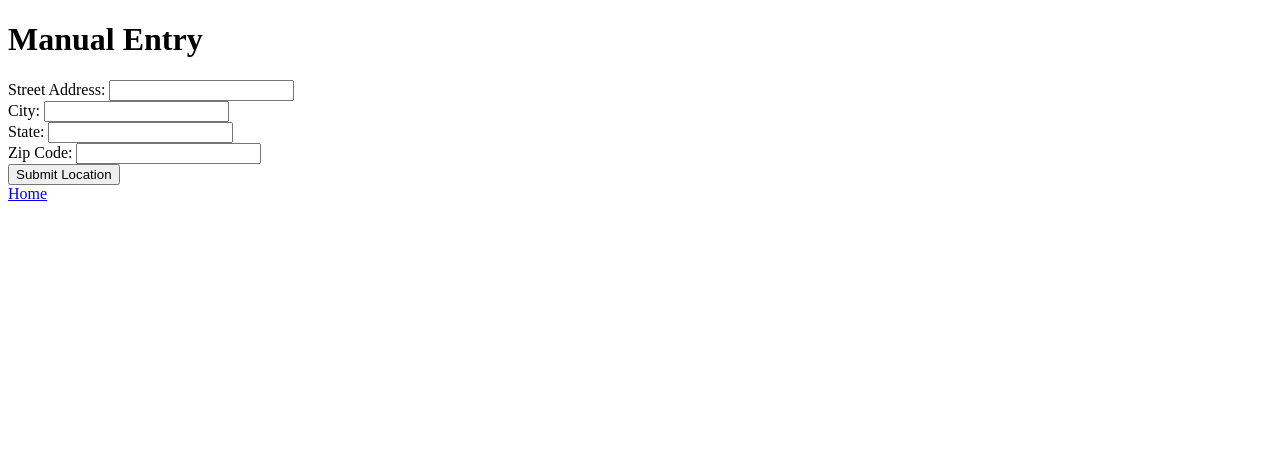
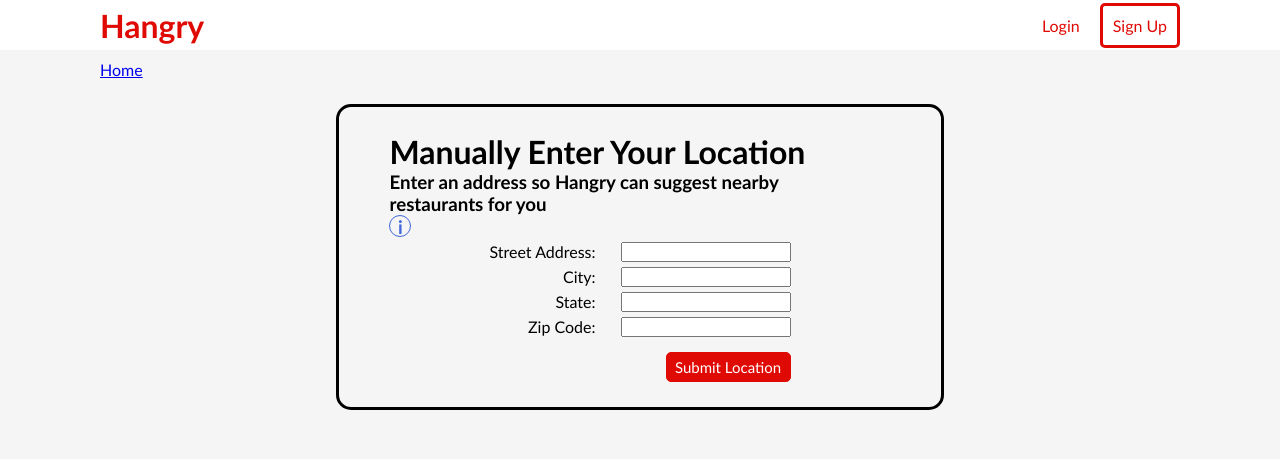
Before and after one commit to RochaThomas/hangry, a Flask app: page /one-time-user/manual_location_entry in a window 1280 px wide. Shown: the top 459 px of the page. Run offline with Flask 2, Linux system fonts and the light colour scheme; some libraries are stand-ins or nearby versions.

Commit message:
user location manual entry page styled

```diff
--- a/flask_app/static/style.css
+++ b/flask_app/static/style.css
@@ -75,7 +75,7 @@
     font-weight: bold;
 }
 
-.content, .user-location-content {
+.content, .user-location-content, .manual-entry-content {
     display: flex;
     justify-content: center;
     gap: 100px;
@@ -304,7 +304,8 @@
     flex-direction: column;
 }
 
-.user-location-content {
+/* allow user location alert page */
+.user-location-content, .manual-entry-content {
     flex-direction: column;
     justify-content: center;
     gap: 25px;
@@ -365,7 +366,7 @@
     justify-content: space-between;
     padding: 10px 20px;
 }
-#manual-entry-button, #allow-button {
+#manual-entry-button, #allow-button, #manual-entry-submit-button {
     width: 100px;
     height: 25px;
     color: white;
@@ -374,7 +375,7 @@
     border-radius: 5px;
     cursor: pointer;
 }
-#allow-button:hover {
+#allow-button:hover, #manual-entry-submit-button:hover {
     background-color: #b70603;
     border-color: #b70603;
 }
@@ -390,3 +391,32 @@
     color: white;
     text-decoration: none;
 }
+
+/* user location manual entry page */
+.manual-entry-container {
+    align-self: center;
+    border: black medium solid;
+    border-radius: 15px;
+    padding: 25px 50px;
+}
+.manual-entry-container .info-icon-container {
+    left: -10px;
+}
+#manual_entry_form {
+    display: flex;
+    flex-direction: column;
+    align-items: flex-end;
+}
+.input-container {
+    display: flex;
+    justify-content: right;
+    padding: 5px 100px 0px 100px;
+    gap: 25px;
+}
+#manual-entry-submit-button {
+    height: 30px;
+    width: 125px;
+    font-size: 15px;
+    margin-top: 15px;
+    margin-right: 100px;
+}
--- a/flask_app/templates/use_location.html
+++ b/flask_app/templates/use_location.html
@@ -15,9 +15,6 @@
             <a href="/register"><button class="button navbar_sign_up" onmouseover="nav_sign_up_react(this)" onmouseout="nav_sign_up_unreact(this)">Sign Up</button></a>
         </div>
     </div>
-    <!-- add a back button -->
-    <!-- have a body type div with grey background and put the back button in the grey div
-        and put allow-location-container in that div-->
     <div class="user-location-content">
         <a class="back-button" href="/"> ← Back</a>
         <div class="allow-location-container">
--- a/flask_app/templates/user_manual_entry.html
+++ b/flask_app/templates/user_manual_entry.html
@@ -4,10 +4,33 @@
     <meta charset="UTF-8">
     <meta http-equiv="X-UA-Compatible" content="IE=edge">
     <meta name="viewport" content="width=device-width, initial-scale=1.0">
+    <link rel="stylesheet" href="../static/style.css">
     <title>Hangry</title>
 </head>
 <body>
-    <h1>Manual Entry</h1>
+    <div class="navbar">
+        <h2 id="page_title">Hangry</h2>
+        <div class="button_div">
+            <a href="/login"><button class="button navbar_login" onmouseover="nav_login_react(this)" onmouseout="nav_login_unreact(this)">Login</button></a>
+            <a href="/register"><button class="button navbar_sign_up" onmouseover="nav_sign_up_react(this)" onmouseout="nav_sign_up_unreact(this)">Sign Up</button></a>
+        </div>
+    </div>
+    <div class="manual-entry-content">
+        <a href="/">Home</a>
+        <div class="manual-entry-container">
+            <h1>Manually Enter Your Location</h1>
+            <h3>Enter an address so Hangry can suggest nearby <br> restaurants for you</h3>
+            <div class="info-icon-container" onmouseover="openIconModal()" onmouseout="closeIconModal()">
+                <h3 id="info-icon">i</h3>
+                <div id="info-icon-modal">
+                    <h3> → </h3>
+                    <h4>What does Hangry use my location for?</h4>
+                    <p>
+                        Hangry only uses your location to search your area for nearby restaurants in order
+                        to provide you with suggests on places you might want to eat at.
+                    </p>
+                </div>
+            </div>
             <form id="manual_entry_form" action="/one-time-user/process_user_location" method="post">
                 <div class="input-container">
                     <label for="street_address">Street Address: </label>
@@ -27,9 +50,10 @@
                 </div>
                 <input type="hidden" id="lat" name="lat">
                 <input type="hidden" id="lng" name="lng">
-        <input type="button" value="Submit Location" onclick="findLatLngManualEntry()">
+                <input type="button" id="manual-entry-submit-button" value="Submit Location" onclick="findLatLngManualEntry()">
             </form>
-    <a href="/">Home</a>
+        </div>
+    </div>
 </body>
 <script src="/static/script.js"></script>
 <script
```
Lines whose indentation alone changed are shown as unchanged.
